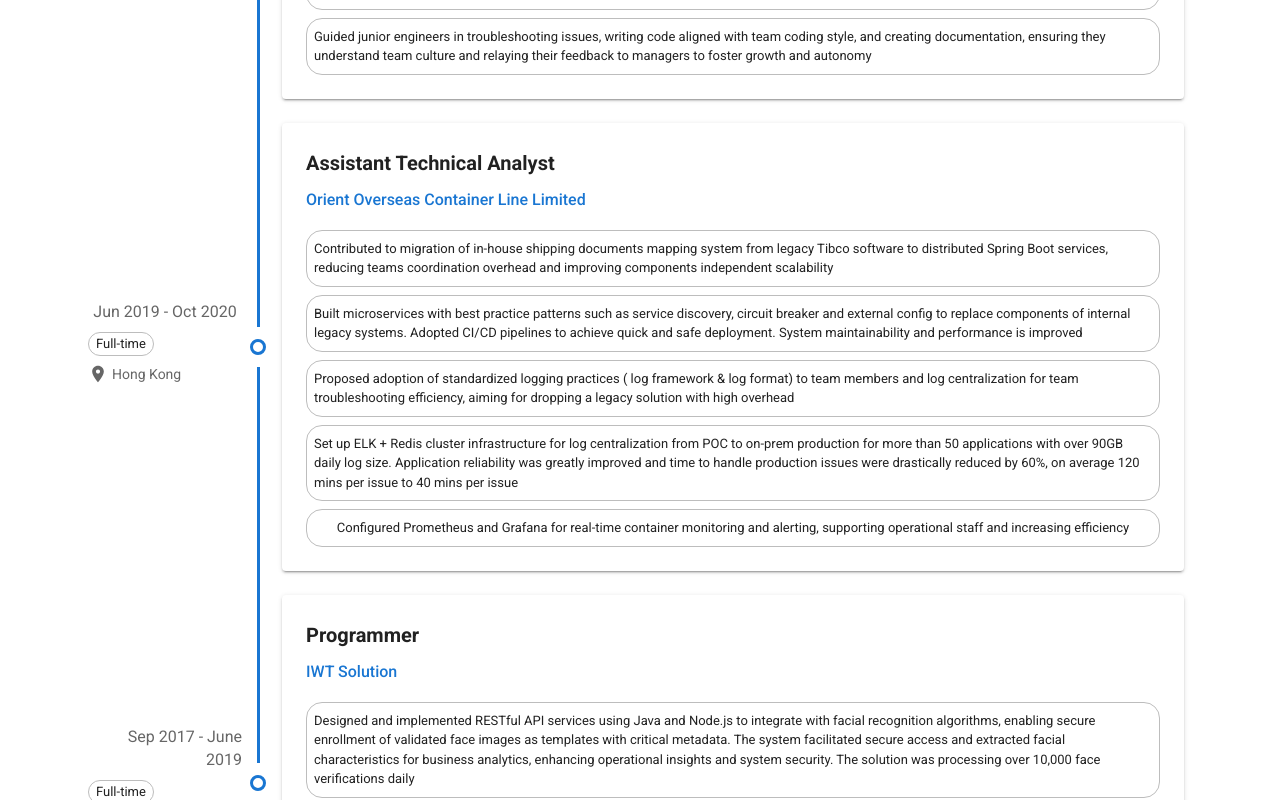
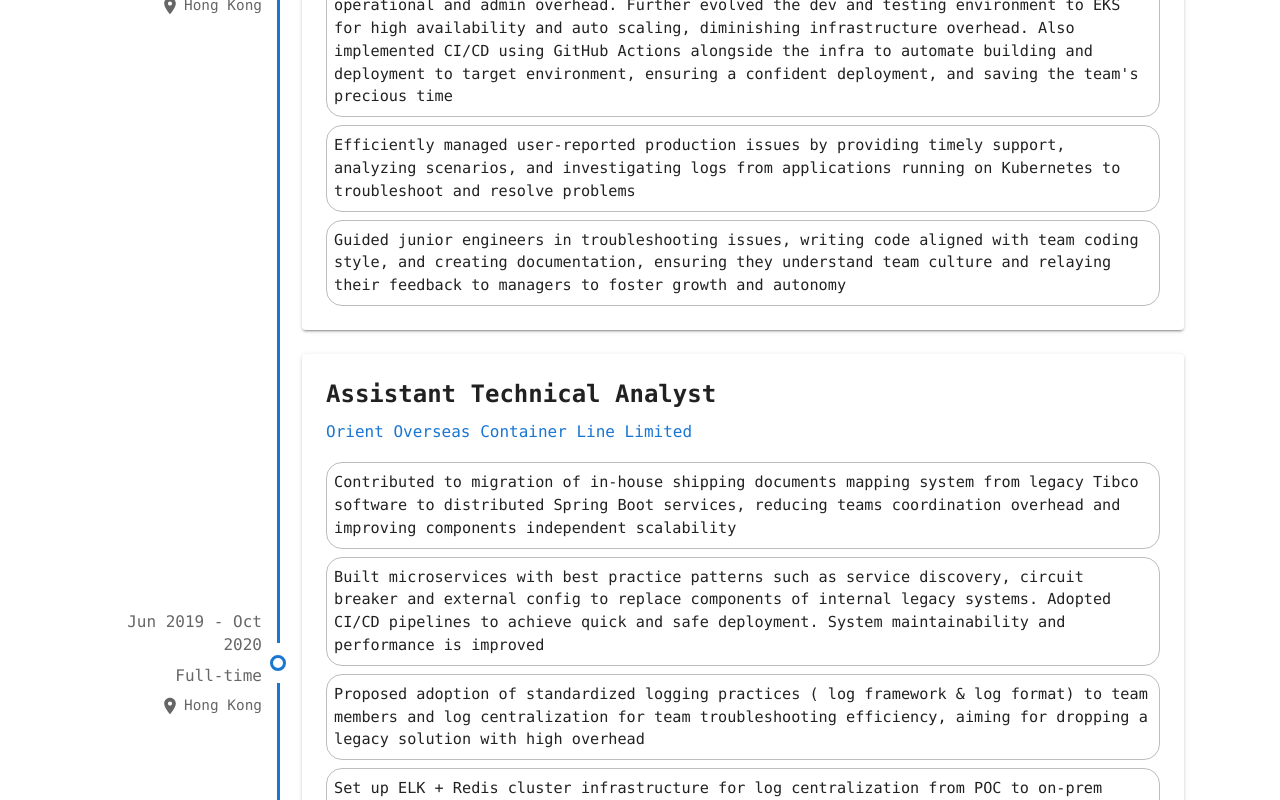
Before and after one commit to jkkcheung-dev/jkkcheung-dev.github.io, a React (Vite) app: page / in a window 1280 px wide. Shown: the part 1740-2540 px from the top of the page. Built offline with nearby package versions, Linux system fonts and the light colour scheme.

Commit message:
style: updated Experience section layout

```diff
--- a/src/components/Experience.tsx
+++ b/src/components/Experience.tsx
@@ -1,7 +1,7 @@
 // Experience.tsx
 
-import { Box, Typography, Card, CardContent, Chip, Stack, useTheme, useMediaQuery, Paper } from '@mui/material';
-import { LocationOn, DateRange } from '@mui/icons-material';
+import { Box, Typography, Chip, Stack, useTheme, useMediaQuery, Paper } from '@mui/material';
+import { LocationOn } from '@mui/icons-material';
 import {
     Timeline,
     TimelineItem,
@@ -39,36 +39,34 @@
                                 m: 'auto 0',
                                 py: '10px',
                                 px: 1,
-                                maxWidth: '170px',  // Limit maximum width
+                                maxWidth: '190px',  // Limit maximum width
                                 ...(isMobile && { display: 'none' })
                             }}
                         >
                             <Stack
-                                direction="column"
-                                spacing={1}
-                                sx={{ mt: 1, mb: 2 }}
+                                direction="column" spacing={1} alignItems="flex-end"
                             >
-
                                 <Typography
                                     variant="body2"
                                     color="text.secondary"
-                                    sx={{ display: 'flex', alignSelf: 'center', gap: 0.5, fontSize: '1rem' }}
+                                    sx={{ display: 'flex', alignItems: 'center', gap: 0.5, fontSize: '1rem' }}
                                 >
                                     {/* <DateRange fontSize="small" /> */}
                                     {exp.period}
                                 </Typography>
 
-                                <Chip
-                                    label={exp.employmentType}
-                                    size="small"
-                                    variant="outlined"
-                                    sx={{ alignSelf: 'flex-start' }}
-                                />
+                                <Typography
+                                    variant="body2"
+                                    color="text.secondary"
+                                    sx={{ display: 'flex', alignItems: 'center', gap: 0.5, fontSize: '1rem' }}
+                                >
+                                    {exp.employmentType}
+                                </Typography>
 
                                 <Typography
                                     variant="body2"
                                     color="text.secondary"
-                                    sx={{ display: 'flex', alignItems: 'center', gap: 0.5 }}
+                                    sx={{ display: 'flex', alignItems: 'center', gap: 0.5, fontSize: '0.9rem' }}
                                 >
                                     <LocationOn fontSize="small" />
                                     {exp.location}
@@ -102,14 +100,14 @@
                                     transition: 'all 0.3s ease-in-out',
                                     '&:hover': {
                                         elevation: 6,
-                                        transform: 'translateY(-4px)',
-                                        boxShadow: theme.shadows[8],
+                                        transform: 'translateY(-5px)',
+                                        boxShadow: theme.shadows[15],
                                     },
                                 }}
                             >
                                 {/* Role Title */}
                                 <Typography
-                                    variant="h6"
+                                    variant="h5"
                                     component="h3"
                                     fontWeight={600}
                                     gutterBottom
@@ -129,10 +127,8 @@
 
                                 {/* Always render but hide when above md screen size*/}
                                 <Stack
-                                    direction="column"
-                                    spacing={1}
+                                    direction="row" spacing={1}
                                     sx={{
-                                        mt: 1, mb: 2,
                                         ...(!isMobile && { display: 'none' })
                                     }}
                                 >
@@ -140,23 +136,24 @@
                                     <Typography
                                         variant="body2"
                                         color="text.secondary"
-                                        sx={{ display: 'flex', alignItems: 'center', gap: 0.5 }}
+                                        sx={{ display: 'flex', alignItems: 'center', gap: 0.5, fontSize: '0.875rem' }}
                                     >
                                         {/* <DateRange fontSize="small" /> */}
-                                        {exp.period}
+                                        {exp.period} |
                                     </Typography>
-
-                                    <Chip
-                                        label={exp.employmentType}
-                                        size="small"
-                                        variant="outlined"
-                                        sx={{ alignSelf: 'flex-start' }}
-                                    />
 
                                     <Typography
                                         variant="body2"
                                         color="text.secondary"
-                                        sx={{ display: 'flex', alignItems: 'center', gap: 0.5 }}
+                                        sx={{ display: 'flex', alignItems: 'center', gap: 0.5, fontSize: '0.875rem' }}
+                                    >
+                                        {exp.employmentType} |
+                                    </Typography>
+
+                                    <Typography
+                                        variant="body2"
+                                        color="text.secondary"
+                                        sx={{ display: 'flex', alignItems: 'center', gap: 0.5, fontSize: '0.8rem' }}
                                     >
                                         <LocationOn fontSize="small" />
                                         {exp.location}
@@ -179,6 +176,7 @@
                                                         display: 'block',
                                                         whiteSpace: 'normal',
                                                         textAlign: 'left',
+                                                        fontSize: '0.95rem',
                                                     },
                                                 }}
                                             />
--- a/src/data/resume-en.ts
+++ b/src/data/resume-en.ts
@@ -47,7 +47,7 @@
             company: "IWT Solution",
             role: "Programmer",
             employmentType: "Full-time",
-            period: "Sep 2017 - June 2019",
+            period: "Sep 2017 - Jun 2019",
             location: "Hong Kong",
             highlights: [
                 "Designed and implemented RESTful API services using Java and Node.js to integrate with facial recognition algorithms, enabling secure enrollment of validated face images as templates with critical metadata. The system facilitated secure access and extracted facial characteristics for business analytics, enhancing operational insights and system security. The solution was processing over 10,000 face verifications daily",
--- a/src/data/resume-jp.ts
+++ b/src/data/resume-jp.ts
@@ -47,7 +47,7 @@
             company: "IWT Solution",
             role: "Programmer",
             employmentType: "正社員",
-            period: "Sep 2017 - June 2019",
+            period: "Sep 2017 - Jun 2019",
             location: "香港",
             highlights: [
                 "JavaおよびNode.jsを使用し、顔認証アルゴリズムと連携するRESTful APIサービスの設計・実装に携わりました。顔画像をメタデータと共に安全に登録するテンプレート機能を開発し、セキュアなアクセスとビジネス分析のための顔特徴データ抽出を実現しました。このシステムは1日に1万件以上の顔認証を処理し、オペレーションの高度化とセキュリティ強化に貢献しました",
--- a/src/theme.ts
+++ b/src/theme.ts
@@ -8,6 +8,6 @@
         },
     },
     typography: {
-        fontFamily: '"Roboto", "Noto Sans JP", sans-serif',
+        fontFamily: '"Consolas", "Noto Sans JP", sans-serif',
     },
 });
```
